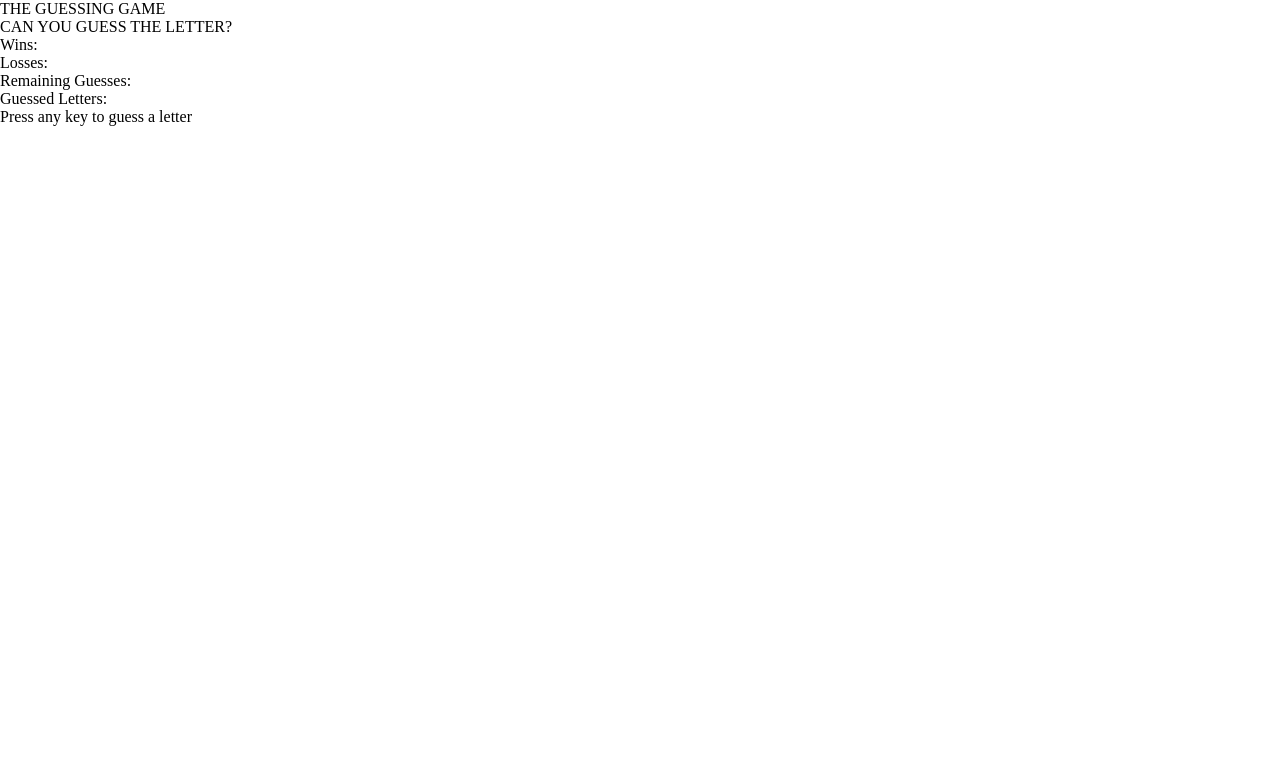
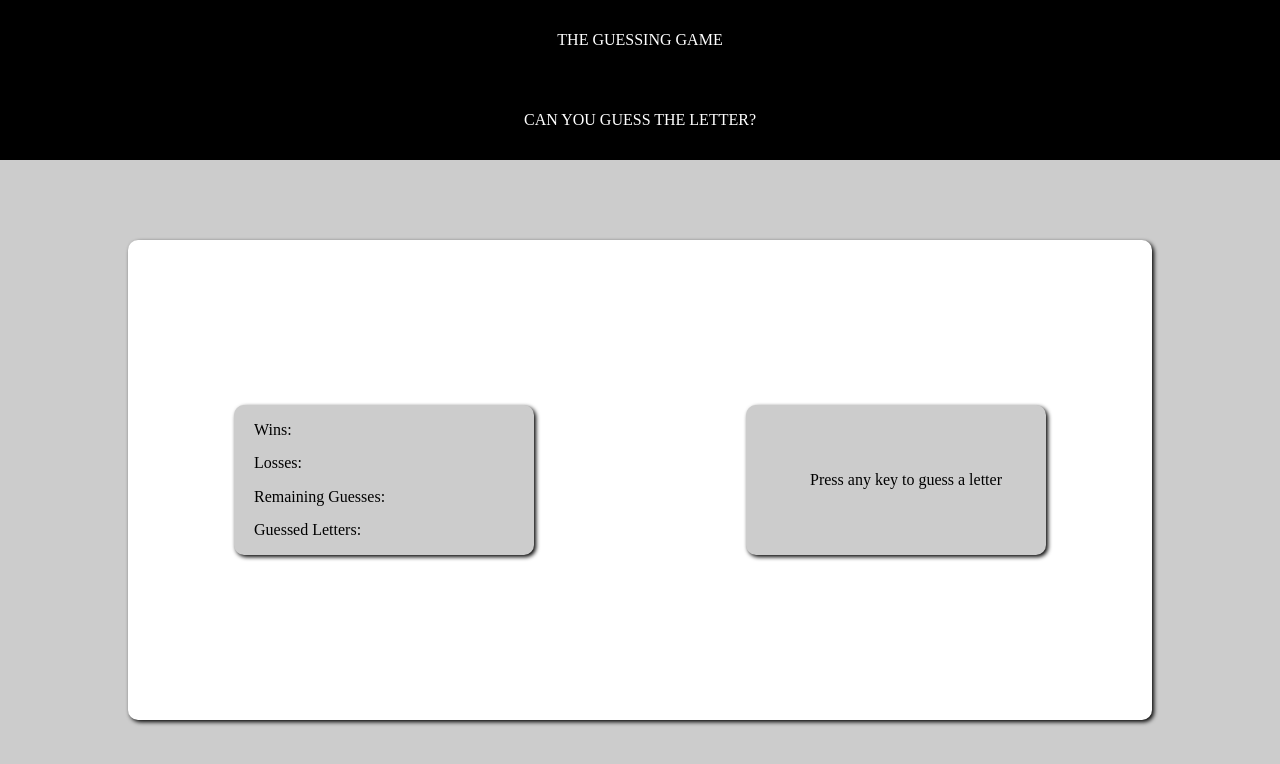
Before and after one commit to gleekzorp/guess-my-letter-game, a plain HTML site: page index.html in a window 1280 px wide. Drawn offline with Linux system fonts and the light colour scheme.

Commit message:
Basic styles set

```diff
--- a/index.html
+++ b/index.html
@@ -21,21 +21,21 @@
 
   <div class="content-wrapper">
     <div class="content-container">
-      <div class="guesses-box">
+      <div class="guesses-box content-boxes">
         <div class="wins">
-          Wins:
+          Wins: <span id="wins-span"></span>
         </div>
         <div class="losses">
-          Losses:
+          Losses: <span id="losses-span"></span>
         </div>
         <div class="remaining-guesses">
-          Remaining Guesses:
+          Remaining Guesses: <span id="remaining-guesses-span"></span>
         </div>
         <div class="guessed-letters">
-          Guessed Letters:
+          Guessed Letters: <span id="guessed-letters-span"></span>
         </div>
       </div>
-      <div class="instructions-box">
+      <div class="instructions-box content-boxes">
         Press any key to guess a letter
       </div>
     </div>
--- a/style.css
+++ b/style.css
@@ -1,3 +1,4 @@
+/* Black #111 */
 body {
   margin: 0px
 }
@@ -5,3 +6,64 @@ body {
 * {
   box-sizing: border-box;
 }
+
+.nav-wrapper {
+  display: flex;
+  justify-content: center;
+  align-items: center;
+  background-color: #000000;
+}
+
+.nav-container {
+  display: flex;
+  justify-content: space-around;
+  align-items: center;
+  flex-direction: column;
+  height: 20vh;
+  width: 80vw;
+  color: white;
+}
+
+.content-wrapper {
+  display: flex;
+  justify-content: center;
+  align-items: center;
+  height: 80vh;
+  background-color: #CCCCCC;
+}
+
+.content-container {
+  display: flex;
+  justify-content: space-around;
+  align-items: center;
+  width: 80vw;
+  height: 60vh;
+  background-color: #ffffff;
+  border-radius: 10px;
+  box-shadow: 2px 2px 4px #000000;
+}
+
+.content-boxes {
+  display: flex;
+  justify-content: space-evenly;
+  flex-direction: column;
+  width: 300px;
+  height: 150px;
+  padding-left: 20px;
+  background-color: #CCCCCC;
+  color: #000000;
+  border-radius: 10px;
+  box-shadow: 2px 2px 4px #000000;
+}
+
+.instructions-box {
+  align-items: center;
+}
+
+#wins-span {
+  color: green;
+}
+
+#losses-span {
+  color: red;
+}
```
